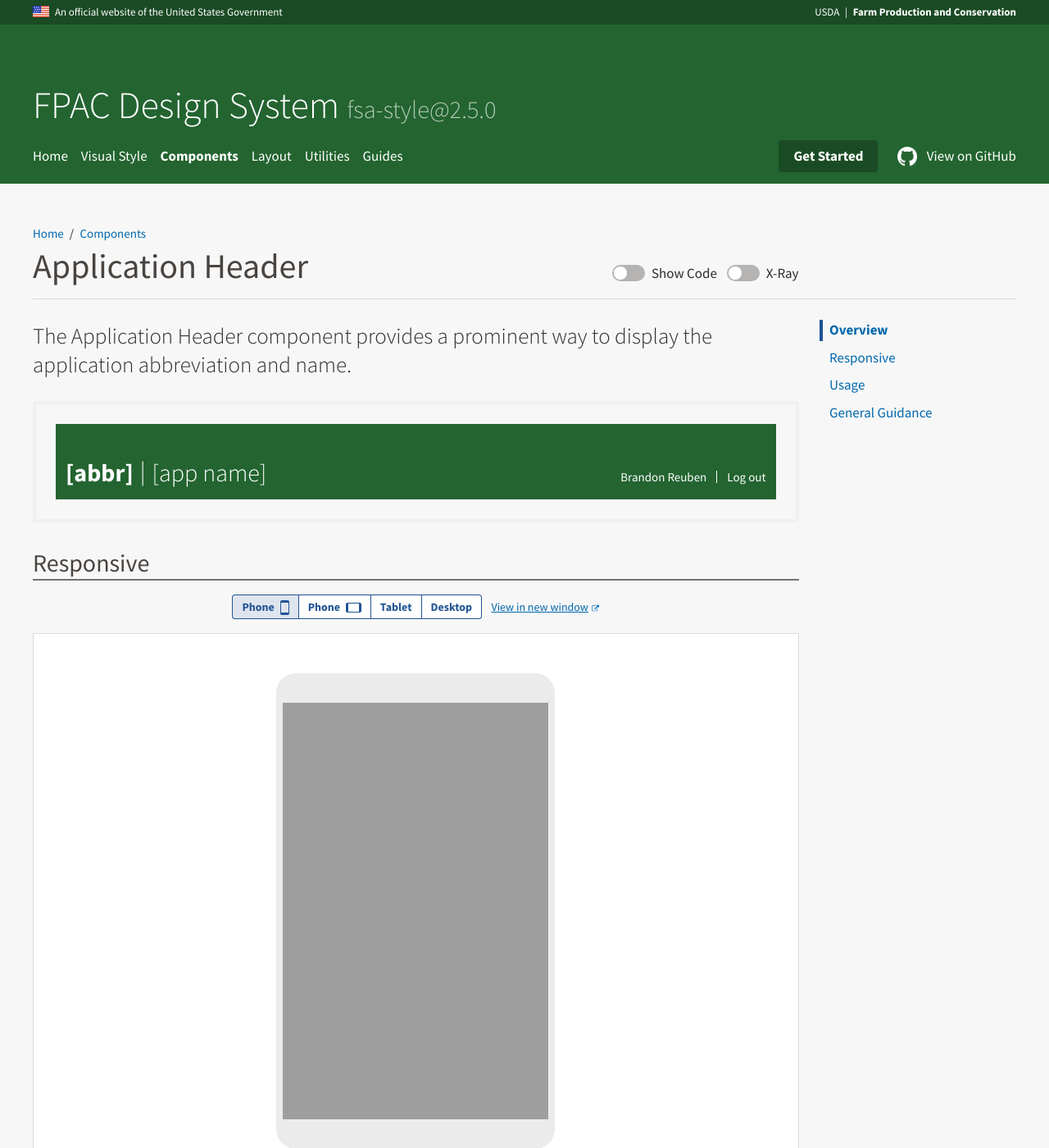
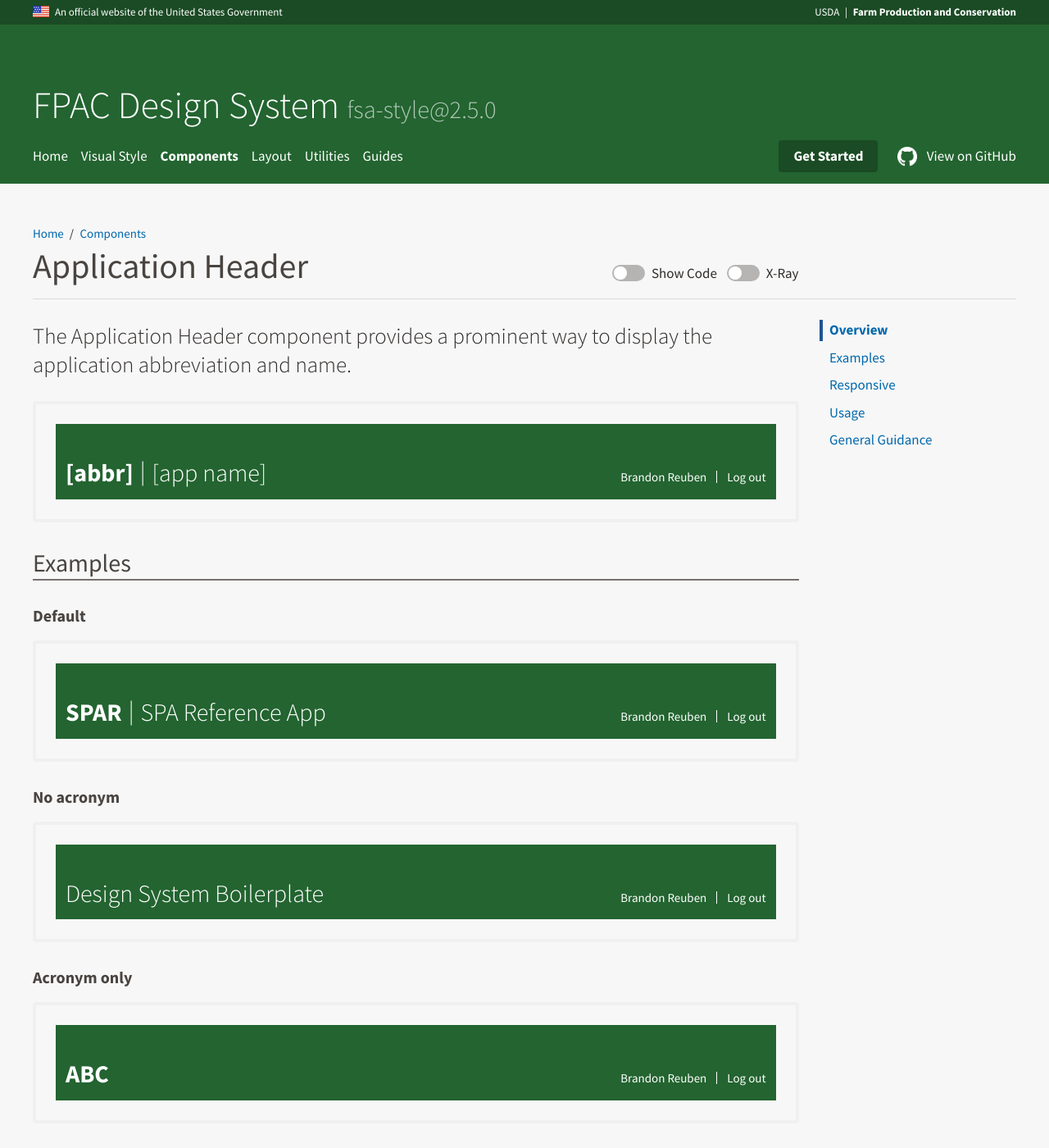
Before and after one commit to USDA-FSA/fsa-design-system, a Jekyll site: the page built from components/header-app/index.md, in a window 1280 px wide and 1400 px high. Shown: the whole window at 82% size. Built offline with Jekyll 4.4.1, drawn with Linux system fonts in a browser that asks for light colours.

Commit message:
Added App Header examples, with and w/out acronym

````diff
--- a/components/header-app/index.md
+++ b/components/header-app/index.md
@@ -12,7 +12,7 @@
       <div class="fsa-header-app__primary">
         <a class="fsa-header-app__home-link" href="boilerplate.html" title="Link to YAFANS home">
           <span class="fsa-header-app__app-name">
-            <abbr class="fsa-header-app__app-abbr" title="[Spell out the acronym]">[abbr]</abbr>
+            <abbr class="fsa-header-app__app-abbr">[abbr]</abbr>
             <span class="fsa-header-app__app-full">[app name]</span>
           </span>
         </a>
@@ -32,7 +32,7 @@
     <div class="fsa-header-app__primary">
       <a class="fsa-header-app__home-link" href="boilerplate.html" title="Link to YAFANS home">
         <span class="fsa-header-app__app-name">
-          <abbr class="fsa-header-app__app-abbr" title="[Spell out the acronym]">[abbr]</abbr>
+          <abbr class="fsa-header-app__app-abbr">[abbr]</abbr>
           <span class="fsa-header-app__app-full">[app name]</span>
         </span>
       </a>
@@ -43,6 +43,134 @@
           <a href="https://www.eauth.usda.gov/Logout/logoff.asp" class="fsa-header-app__profile-link">Log out</a>
         </span>
       </div>
+  </div>
+</div>
+```
+
+## Examples
+
+### Default
+
+<div class="ds-preview">
+  <div class="fsa-header-app">
+    <div class="fsa-header-app__bd">
+      <div class="fsa-header-app__primary">
+        <a class="fsa-header-app__home-link" href="boilerplate.html" title="Link to YAFANS home">
+          <span class="fsa-header-app__app-name">
+            <abbr class="fsa-header-app__app-abbr">SPAR</abbr>
+            <span class="fsa-header-app__app-full">SPA Reference App</span>
+          </span>
+        </a>
+      </div>
+      <div class="fsa-header-app__secondary">
+        <span class="fsa-header-app__profile">
+          <span class="fsa-header-app__profile-name">Brandon Reuben</span>
+          <a href="https://www.eauth.usda.gov/Logout/logoff.asp" class="fsa-header-app__profile-link">Log out</a>
+        </span>
+      </div>
+    </div>
+  </div>
+</div>
+```html
+<div class="fsa-header-app">
+  <div class="fsa-header-app__bd">
+    <div class="fsa-header-app__primary">
+      <a class="fsa-header-app__home-link" href="boilerplate.html" title="Link to YAFANS home">
+        <span class="fsa-header-app__app-name">
+          <abbr class="fsa-header-app__app-abbr">SPAR</abbr>
+          <span class="fsa-header-app__app-full">SPA Reference App</span>
+        </span>
+      </a>
+    </div>
+    <div class="fsa-header-app__secondary">
+      <span class="fsa-header-app__profile">
+        <span class="fsa-header-app__profile-name">Brandon Reuben</span>
+        <a href="https://www.eauth.usda.gov/Logout/logoff.asp" class="fsa-header-app__profile-link">Log out</a>
+      </span>
+    </div>
+  </div>
+</div>
+```
+
+### No acronym
+
+<div class="ds-preview">
+  <div class="fsa-header-app">
+    <div class="fsa-header-app__bd">
+      <div class="fsa-header-app__primary">
+        <a class="fsa-header-app__home-link" href="boilerplate.html" title="Link to YAFANS home">
+          <span class="fsa-header-app__app-name">
+            <span class="fsa-header-app__app-full">Design System Boilerplate</span>
+          </span>
+        </a>
+      </div>
+      <div class="fsa-header-app__secondary">
+        <span class="fsa-header-app__profile">
+          <span class="fsa-header-app__profile-name">Brandon Reuben</span>
+          <a href="https://www.eauth.usda.gov/Logout/logoff.asp" class="fsa-header-app__profile-link">Log out</a>
+        </span>
+      </div>
+    </div>
+  </div>
+</div>
+```html
+<div class="fsa-header-app">
+  <div class="fsa-header-app__bd">
+    <div class="fsa-header-app__primary">
+      <a class="fsa-header-app__home-link" href="boilerplate.html" title="Link to YAFANS home">
+        <span class="fsa-header-app__app-name">
+          <span class="fsa-header-app__app-full">Design System Boilerplate</span>
+        </span>
+      </a>
+    </div>
+    <div class="fsa-header-app__secondary">
+      <span class="fsa-header-app__profile">
+        <span class="fsa-header-app__profile-name">Brandon Reuben</span>
+        <a href="https://www.eauth.usda.gov/Logout/logoff.asp" class="fsa-header-app__profile-link">Log out</a>
+      </span>
+    </div>
+  </div>
+</div>
+```
+
+
+### Acronym only
+
+<div class="ds-preview">
+  <div class="fsa-header-app">
+    <div class="fsa-header-app__bd">
+      <div class="fsa-header-app__primary">
+        <a class="fsa-header-app__home-link" href="boilerplate.html" title="Link to YAFANS home">
+          <span class="fsa-header-app__app-name">
+            <abbr class="fsa-header-app__app-abbr">ABC</abbr>
+          </span>
+        </a>
+      </div>
+      <div class="fsa-header-app__secondary">
+        <span class="fsa-header-app__profile">
+          <span class="fsa-header-app__profile-name">Brandon Reuben</span>
+          <a href="https://www.eauth.usda.gov/Logout/logoff.asp" class="fsa-header-app__profile-link">Log out</a>
+        </span>
+      </div>
+    </div>
+  </div>
+</div>
+```html
+<div class="fsa-header-app">
+  <div class="fsa-header-app__bd">
+    <div class="fsa-header-app__primary">
+      <a class="fsa-header-app__home-link" href="boilerplate.html" title="Link to YAFANS home">
+        <span class="fsa-header-app__app-name">
+          <abbr class="fsa-header-app__app-abbr">ABC</abbr>
+        </span>
+      </a>
+    </div>
+    <div class="fsa-header-app__secondary">
+      <span class="fsa-header-app__profile">
+        <span class="fsa-header-app__profile-name">Brandon Reuben</span>
+        <a href="https://www.eauth.usda.gov/Logout/logoff.asp" class="fsa-header-app__profile-link">Log out</a>
+      </span>
+    </div>
   </div>
 </div>
 ```
````
